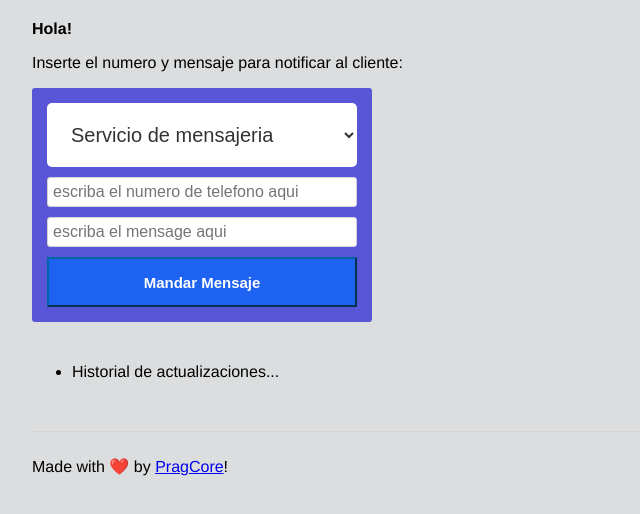
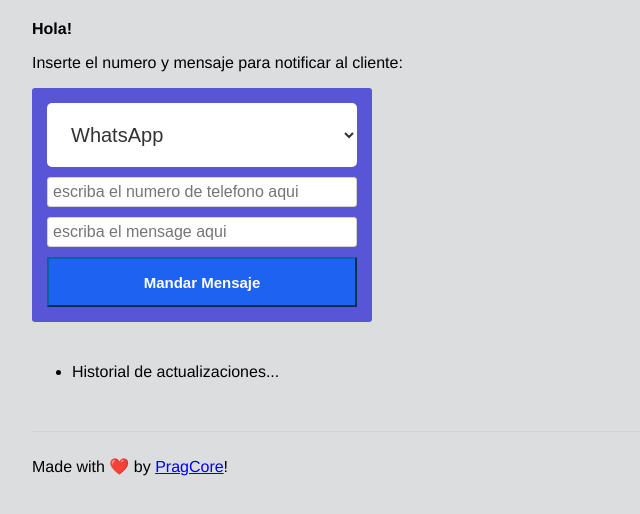
Before and after one commit to moyoteg/pragWash, a website: page views/index.html in a window 1280 px wide. Shown: the part 70-584 px from the top of the page, without its empty margins (0-640 px from the left). Drawn offline with Linux system fonts and the light colour scheme.

Commit message:
set whatssapp as default option

```diff
--- a/views/index.html
+++ b/views/index.html
@@ -32,7 +32,7 @@
       <p>Inserte el numero y mensaje para notificar al cliente:</p>
       <form>
         <select name="messagingService">Servicio de mensajeria
-          <option value="placeholder" disabled selected>Servicio de mensajeria</option>
+          <!-- <option value="placeholder" disabled selected>Servicio de mensajeria</option> -->
           <option value="whatsapp">WhatsApp</option>
           <option value="sms">SMS</option>
         <input name="phoneNumber" type="text" maxlength="100" placeholder="escriba el numero de telefono aqui">
```
